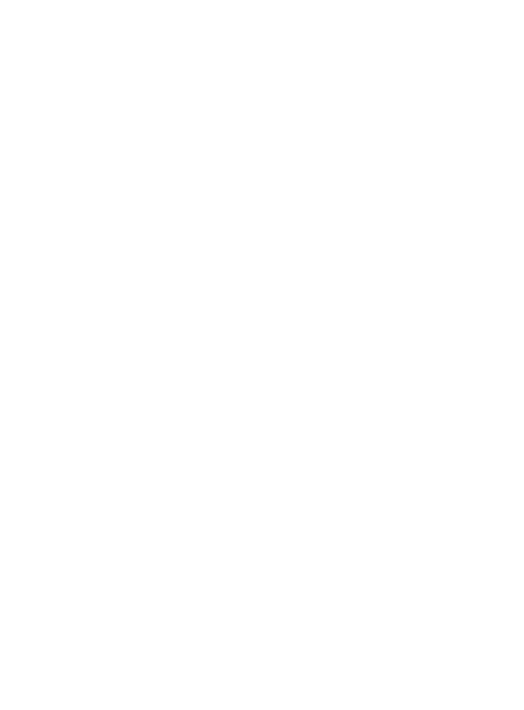
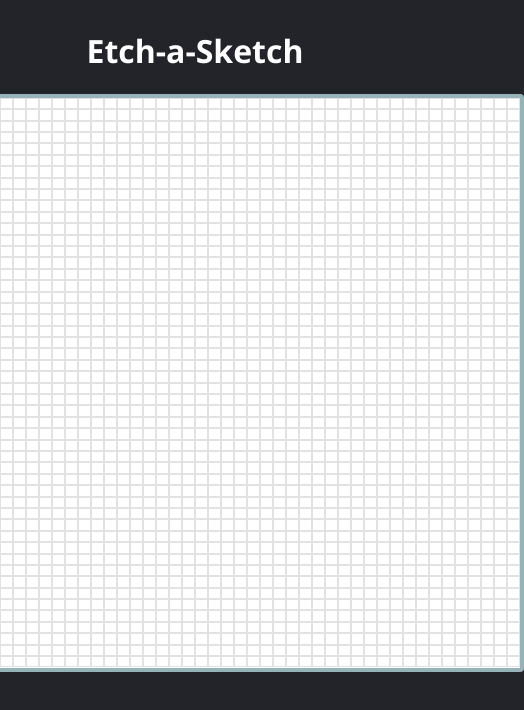
Before and after one commit to MedBouali/Etch-a-Sketch, a plain HTML site: page index.html in a window 390 px wide. Shown: the whole page, 524 px wide, since content can reach past the window. Drawn offline with Linux system fonts and the light colour scheme.

Commit message:
Create grid layout for Etch-a-Sketch
- Added a 'for' loop in script.js to generate square divs for the grid.
- Styled the container in style.css using Flexbox for a responsive layout.
- Ensured the squares are aligned in the same line and wrapped when necessary.
- Applied styling to the individual divs within the container.

```diff
--- a/assets/css/style.css
+++ b/assets/css/style.css
@@ -0,0 +1,27 @@
+body {
+    background-color: #23242a;
+    display: flex;
+    flex-direction: column;
+    justify-content: center;
+    align-items: center;
+    font-family: 'Segoe UI', Tahoma, Verdana, sans-serif;
+}
+
+h1 {
+    color: #fff;
+}
+
+.container {
+    display: flex;
+    flex-wrap: wrap;
+    background-color: #fff;
+    border: 4px solid #97b3ba;
+    border-radius: 4px;
+    width: 650px;
+    height: 570px;
+}
+
+.grid {
+    border: 1px solid #e1e2e3;
+    box-sizing: border-box;
+}
--- a/assets/js/script.js
+++ b/assets/js/script.js
@@ -0,0 +1,11 @@
+const container = document.querySelector(".container");
+
+const SquaresPerSide = 50;
+
+for(let i = 0 ; i < SquaresPerSide * SquaresPerSide ; i++) {
+    const grid = document.createElement("div");
+    grid.classList.add("grid");
+    grid.style.height = 100 / SquaresPerSide + "%";
+    grid.style.width = 100 / SquaresPerSide + "%";
+    container.appendChild(grid);
+}
--- a/index.html
+++ b/index.html
@@ -7,6 +7,7 @@
     <link rel="stylesheet" href="./assets/css/style.css">
 </head>
 <body>
+    <h1>Etch-a-Sketch</h1>
     <div class="container"></div>
     <script src="./assets/js/script.js"></script>
 </body>
```
